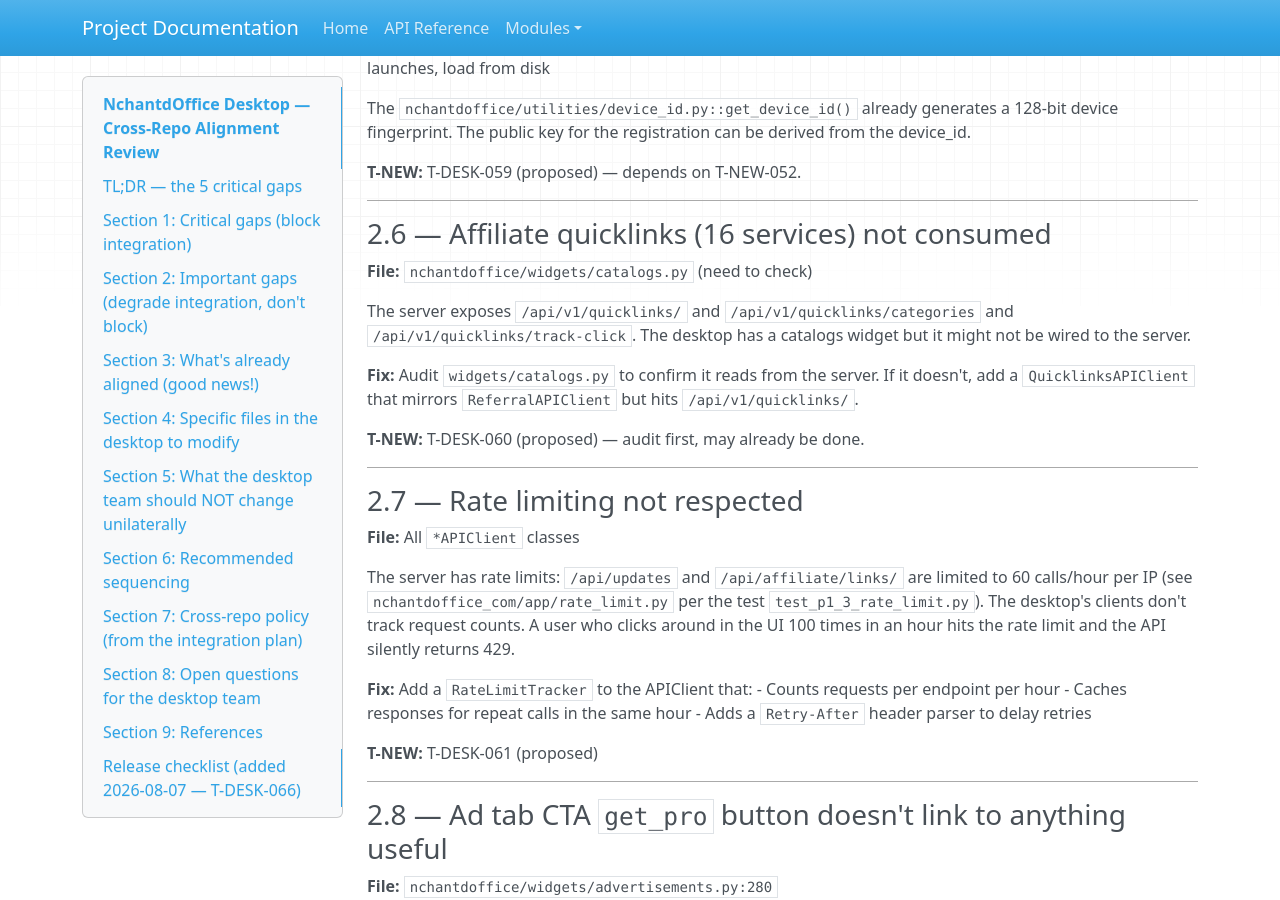
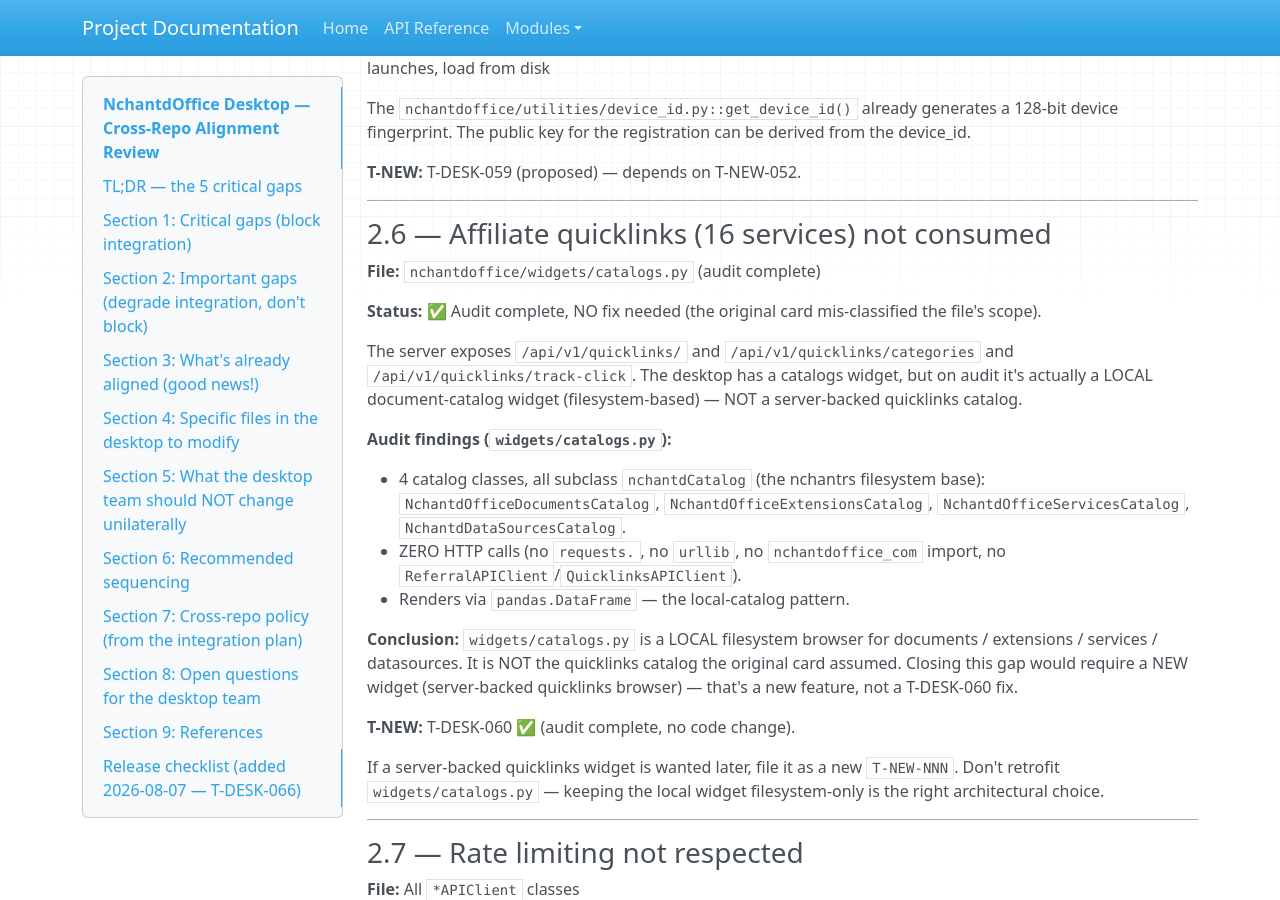
Before and after one commit to solubrew/nchantdoffice, an MkDocs documentation site: the page built from docs/cross-repo-review_20260807.md, in a window 1280 px wide and 900 px high, scrolled down 5325 px. Built offline with MkDocs 1.6.1, drawn with Linux system fonts in a browser that asks for light colours; nearby versions of some CDN libraries.

Commit message:
docs(catalogs): audit T-DESK-060 — no fix needed (local-only widget)
T-DESK-060 (cross-repo review §2.6) — the original card
asked to audit widgets/catalogs.py for /api/v1/quicklinks/
consumption. The audit revealed that catalogs.py is
actually a LOCAL filesystem-based document catalog
widget, NOT a server-backed quicklinks catalog.

Audit findings (pinned by tests/test_catalogs_audit.py):

- 4 catalog classes, all subclass nchantdCatalog (the
  nchantrs filesystem base): NchantdOfficeDocumentsCatalog,
  NchantdOfficeExtensionsCatalog,
  NchantdOfficeServicesCatalog,
  NchantdDataSourcesCatalog.
- ZERO HTTP calls (no requests., no urllib, no
  nchantdoffice_com import, no
  ReferralAPIClient/QuicklinksAPIClient).
- Renders via pandas.DataFrame — the local-catalog
  pattern.

Conclusion: widgets/catalogs.py is a LOCAL filesystem
browser. It is NOT the quicklinks catalog the original
card assumed. Closing this gap would require a NEW
widget (server-backed quicklinks browser) — that's a
new feature, not a T-DESK-060 fix.

Tests (tests/test_catalogs_audit.py — 6 audit pins):

1. catalogs.py module exists (audit prerequisite)
2. 4 catalog classes declared (Documents, Extensions,
   Services, DataSources)
3. All 4 subclass NchantdCatalog (filesystem base)
4. ZERO HTTP-client references (no requests., urllib,
   http.client, httpx, aiohttp, nchantdoffice_com,
   ReferralAPIClient, QuicklinksAPIClient) — pin that
   catalogs.py stays local-only
5. pandas.DataFrame used (the local-catalog render
   pattern)
6. cross-repo-review doc names T-DESK-060 + the
   "local / filesystem-only" audit conclusion

A future cleanup can't accidentally add an HTTP call
to catalogs.py without failing test 4 — that pins the
architectural choice (local-only) for the lifetime of
the file.

If a server-backed quicklinks widget is wanted later,
file it as a new T-NEW-NNN. Don't retrofit
widgets/catalogs.py.

Refs:
- docs/cross-repo-review_20260807.md §2.6 (updated to
  audit-complete)
- nchantdoffice/widgets/catalogs.py (the audit target)

```diff
--- a/docs/cross-repo-review_20260807.md
+++ b/docs/cross-repo-review_20260807.md
@@ -330,19 +330,45 @@ for the registration can be derived from the device_id.
 
 ### 2.6 — Affiliate quicklinks (16 services) not consumed
 
-**File:** `nchantdoffice/widgets/catalogs.py` (need to check)
+**File:** `nchantdoffice/widgets/catalogs.py` (audit complete)
+
+**Status:** ✅ Audit complete, NO fix needed (the original card
+mis-classified the file's scope).
 
 The server exposes `/api/v1/quicklinks/` and
 `/api/v1/quicklinks/categories` and
 `/api/v1/quicklinks/track-click`. The desktop has a catalogs
-widget but it might not be wired to the server.
+widget, but on audit it's actually a LOCAL document-catalog
+widget (filesystem-based) — NOT a server-backed quicklinks
+catalog.
 
-**Fix:** Audit `widgets/catalogs.py` to confirm it reads from
-the server. If it doesn't, add a `QuicklinksAPIClient` that
-mirrors `ReferralAPIClient` but hits `/api/v1/quicklinks/`.
+**Audit findings (`widgets/catalogs.py`):**
 
-**T-NEW:** T-DESK-060 (proposed) — audit first, may already be
-done.
+- 4 catalog classes, all subclass `nchantdCatalog` (the
+  nchantrs filesystem base): `NchantdOfficeDocumentsCatalog`,
+  `NchantdOfficeExtensionsCatalog`,
+  `NchantdOfficeServicesCatalog`,
+  `NchantdDataSourcesCatalog`.
+- ZERO HTTP calls (no `requests.`, no `urllib`, no
+  `nchantdoffice_com` import, no
+  `ReferralAPIClient`/`QuicklinksAPIClient`).
+- Renders via `pandas.DataFrame` — the local-catalog
+  pattern.
+
+**Conclusion:** `widgets/catalogs.py` is a LOCAL
+filesystem browser for documents / extensions /
+services / datasources. It is NOT the quicklinks
+catalog the original card assumed. Closing this gap
+would require a NEW widget (server-backed quicklinks
+browser) — that's a new feature, not a T-DESK-060
+fix.
+
+**T-NEW:** T-DESK-060 ✅ (audit complete, no code change).
+
+If a server-backed quicklinks widget is wanted later,
+file it as a new `T-NEW-NNN`. Don't retrofit
+`widgets/catalogs.py` — keeping the local widget
+filesystem-only is the right architectural choice.
 
 ---
 
```
Also changed, not shown: 1 other file.
